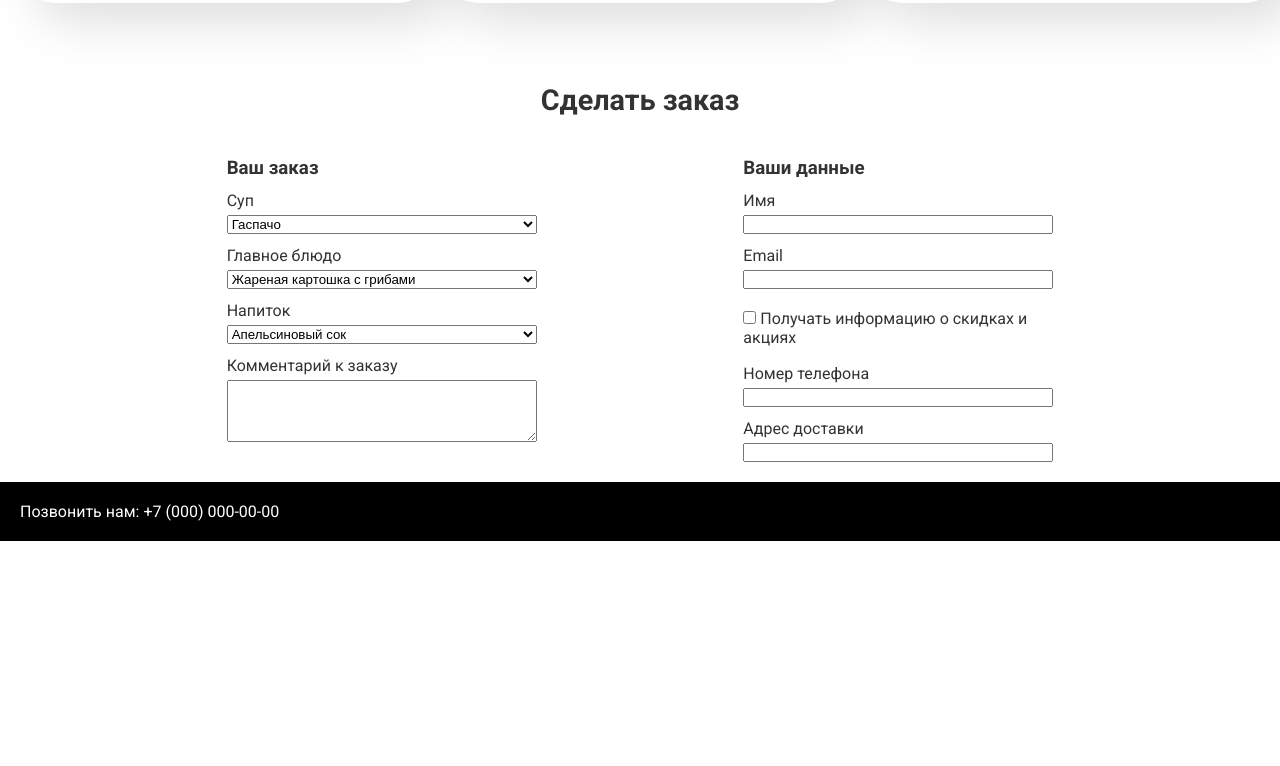
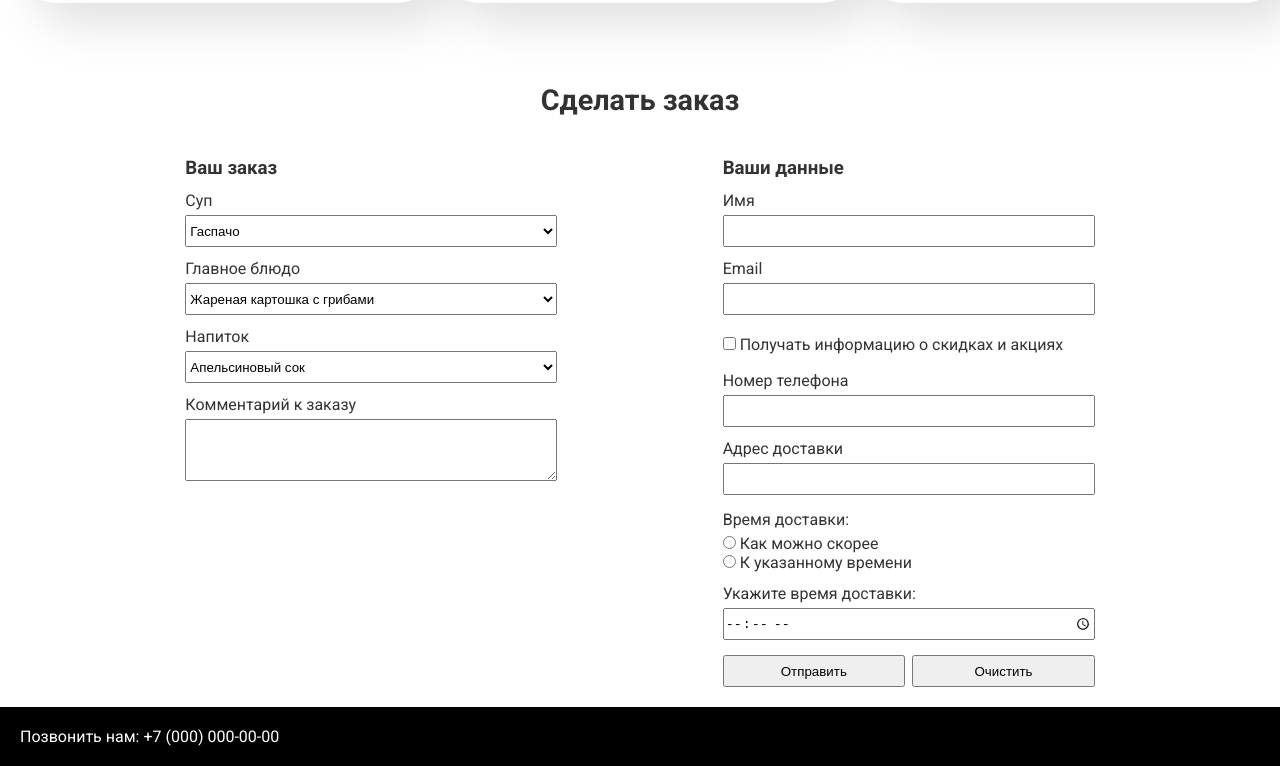
Before and after one commit to ShaneW0lsh/Course2WebTechnology, a plain HTML site: page Lab3/lunch.html in a window 1280 px wide. Shown: the part 1950-2716 px from the top of the page. Before the commit the page ends 2491 px from the top, so only its background shows below. Drawn offline with Linux system fonts and the light colour scheme.

Commit message:
add some styling

```diff
--- a/Lab3/css/form-style.css
+++ b/Lab3/css/form-style.css
@@ -15,5 +15,9 @@
 .user-order, .user-data {
     display: flex;
     flex-direction: column;
-    width: 25%;
+    width: 30%;
 }
+
+.order-form button, select, .text-input {
+    height: 4vh;
+}
--- a/Lab3/lunch.html
+++ b/Lab3/lunch.html
@@ -150,6 +150,7 @@
 </main>
 
 <div class="order-form">
+    <form action="https://httpbin.org/post" method="post">
         <h2 style="text-align: center; margin-bottom: 5vh">Сделать заказ</h2>
 
         <div class="order-form-content">
@@ -184,10 +185,10 @@
                 <h3>Ваши данные</h3>
 
                 <label for="name-input">Имя</label>
-            <input type="text" id="name-input">
+                <input class="text-input" type="text" id="name-input">
 
                 <label for="email-input">Email</label>
-            <input type="text" id="email-input">
+                <input class="text-input" type="text" id="email-input">
 
                 <div style="flex-direction: row; margin: 20px 0 5px 0;">
                     <input type="checkbox" id="subscribe">
@@ -195,13 +196,31 @@
                 </div>
 
                 <label for="phone-input">Номер телефона</label>
-            <input type="text" id="phone-input">
+                <input class="text-input" type="text" id="phone-input">
 
                 <label for="address-input">Адрес доставки</label>
-            <input type="text" id="address-input">
+                <input class="text-input" type="text" id="address-input">
+
+                <div>
+                    <p style="margin: 15px 0 5px 0;">Время доставки:</p>
+                    <input type="radio" id="first-radio-option" name="radio-option">
+                    <label for="first-radio-option">Как можно скорее</label><br>
+
+                    <input type="radio" id="second-radio-option" name="radio-option">
+                    <label for="second-radio-option">К указанному времени</label><br>
+
+                </div>
+
+                <label for="time">Укажите время доставки:</label>
+                <input  class="text-input" type="time" id="time" min="07:00" max="23:00">
+
+                <div style="margin: 15px 0 0 0; display: flex; justify-content: space-between;">
+                    <button style="width: 49%; height: 4vh;" type="submit">Отправить</button>
+                    <button style="width: 49%; height: 4vh;" type="button">Очистить</button>
                 </div>
             </div>
-
+        </div>
+    </form>
 </div>
 
 <footer id="contacts">
```
Lines whose indentation alone changed are shown as unchanged.
